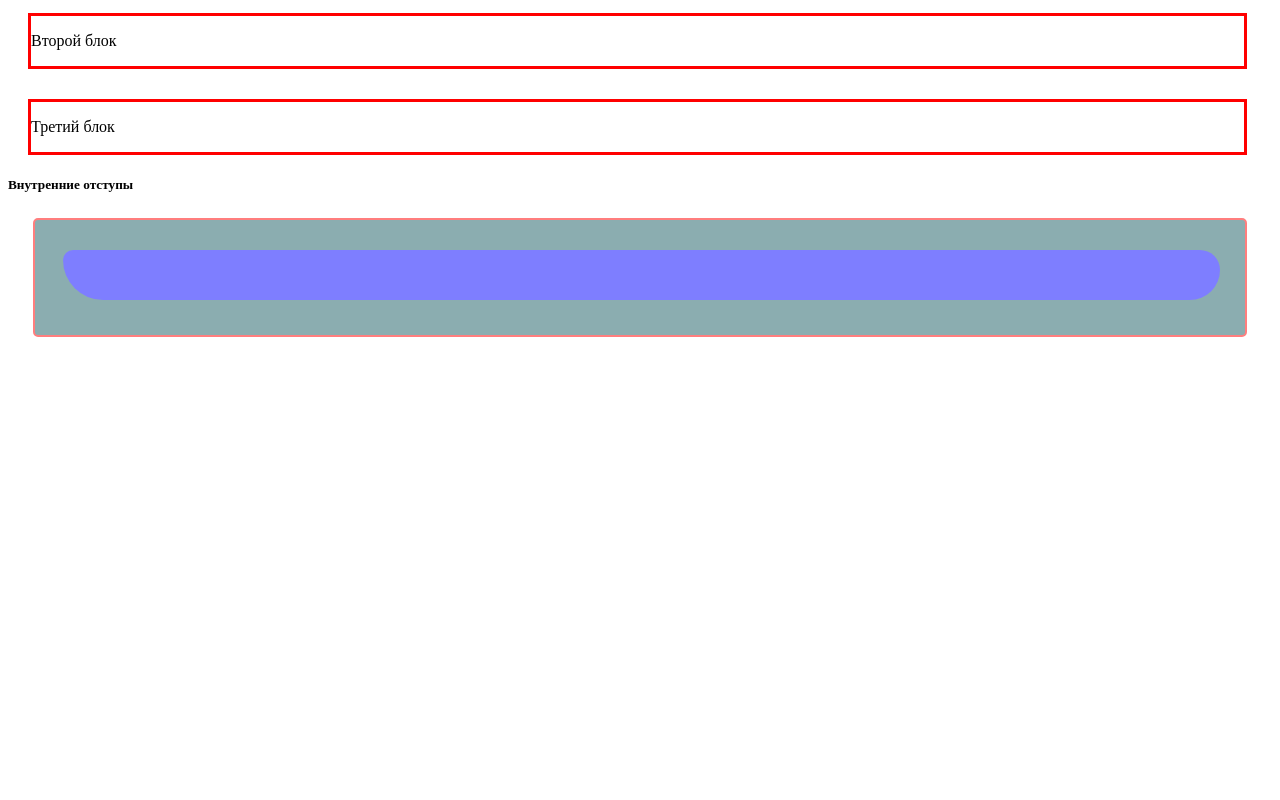
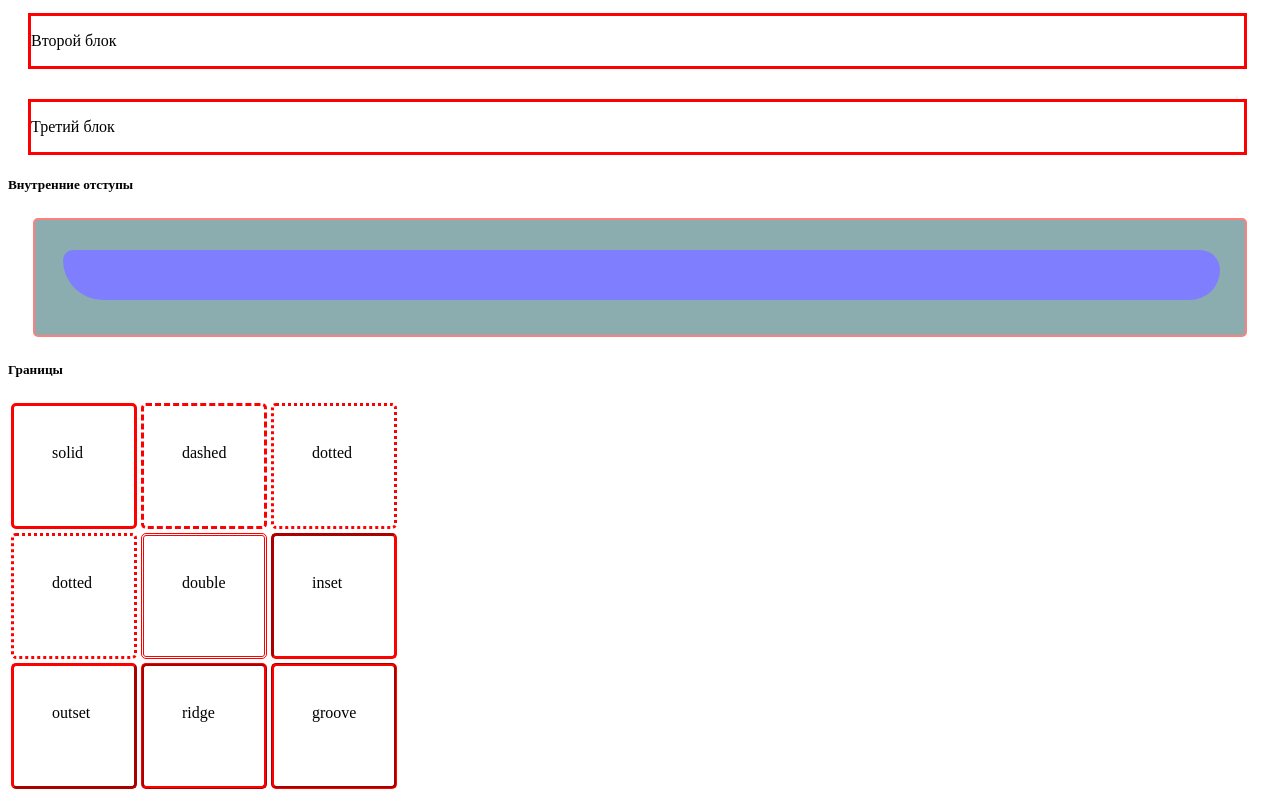
Before and after one commit to DzmitryShybun/Basics-of-CSS3.-Properties, a plain HTML site: page index.html in a window 1280 px wide. Shown: the part 6143-6943 px from the top of the page. Before the commit the page ends 6505 px from the top, so only its background shows below. Drawn offline with Linux system fonts and the light colour scheme.

Commit message:
Border in CSS3

```diff
--- a/index.html
+++ b/index.html
@@ -261,11 +261,18 @@
         </div>
     </div>
     <h5>Внутренние отступы</h5>
-    <div class="outer">
+    <div class="outer" title="padding">
         <div class="inner">
         </div>
     </div>
-
+    <h5>Границы</h5>
+    <div class="border" title="border">
+        <table>
+            <tr><td><div class="solid"><p>solid</p></div></td><td><div class="dashed"><p>dashed</p></div></td><td><div class="dotted"><p>dotted</p></div></td></tr>
+            <tr><td><div class="dotted"><p>dotted</p></div></td><td><div class="double"><p>double</p></div></td><td><div class="inset"><p>inset</p></div></td></tr>
+            <tr><td><div class="outset"><p>outset</p></div></td><td><div class="ridge"><p>ridge</p></div></td><td><div class="groove"><p>groove</p></div></td></tr>
+        </table>
+    </div>
 
 
 
--- a/style.css
+++ b/style.css
@@ -333,3 +333,23 @@ div.Table_styling{
     background-color: blue;
     border-radius: 10px 20px 30px 40px;
 }
+
+/*Границы*/
+.border div{
+    width: 100px;
+    height: 100px;
+    /*border-style: solid;*/
+    border-color: red;
+    border-width: 3px;
+    padding: 10px;
+    border-radius: 5px;
+}
+.border p{margin: 28%;}
+.solid{border-style: solid;}
+.dashed{border-style: dashed;}
+.dotted{border-style: dotted;}
+.double{border-style: double;}
+.inset{border-style: inset;}
+.outset{border-style: outset;}
+.ridge{border-style: ridge;}
+.groove{border-style: groove}
```
